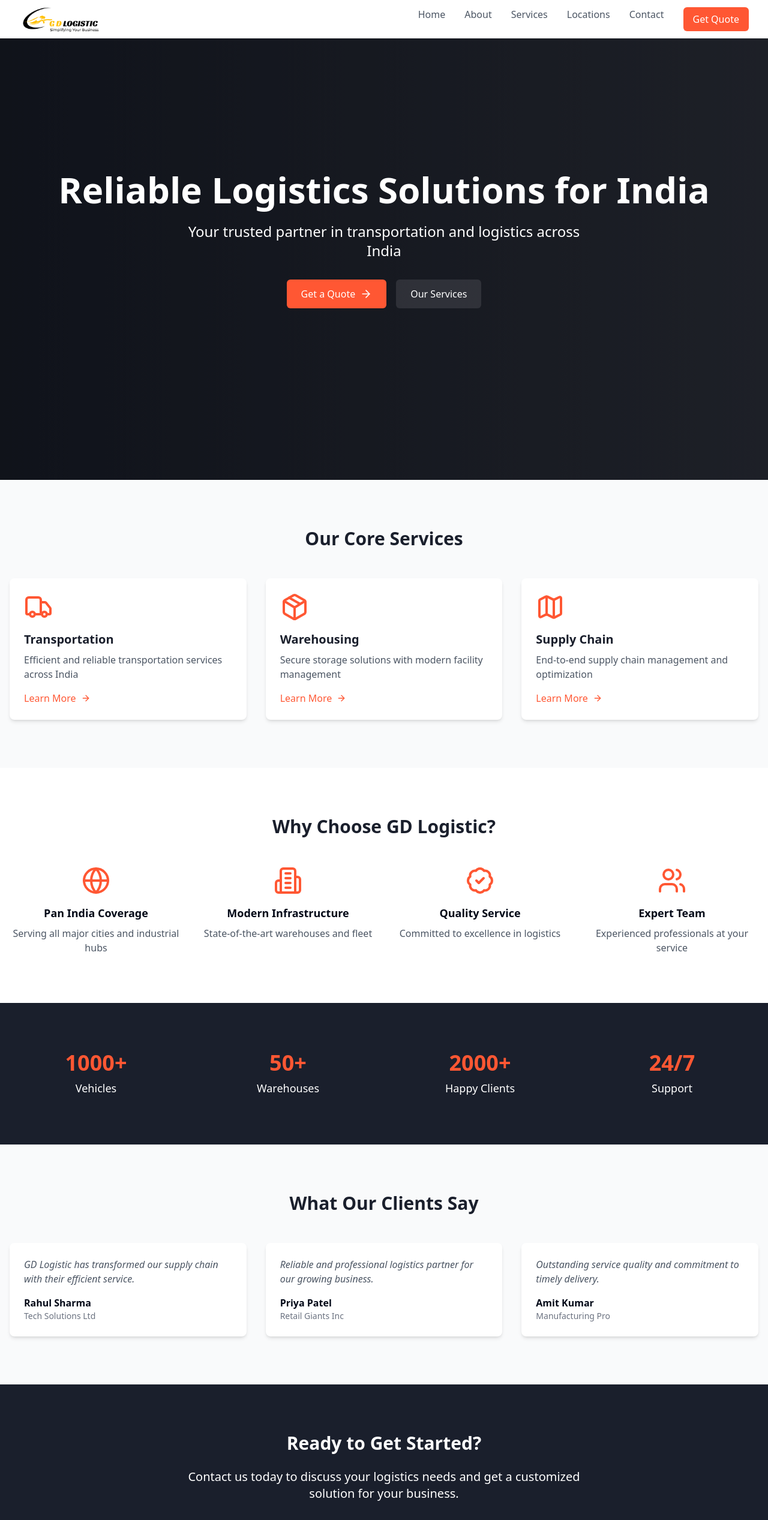
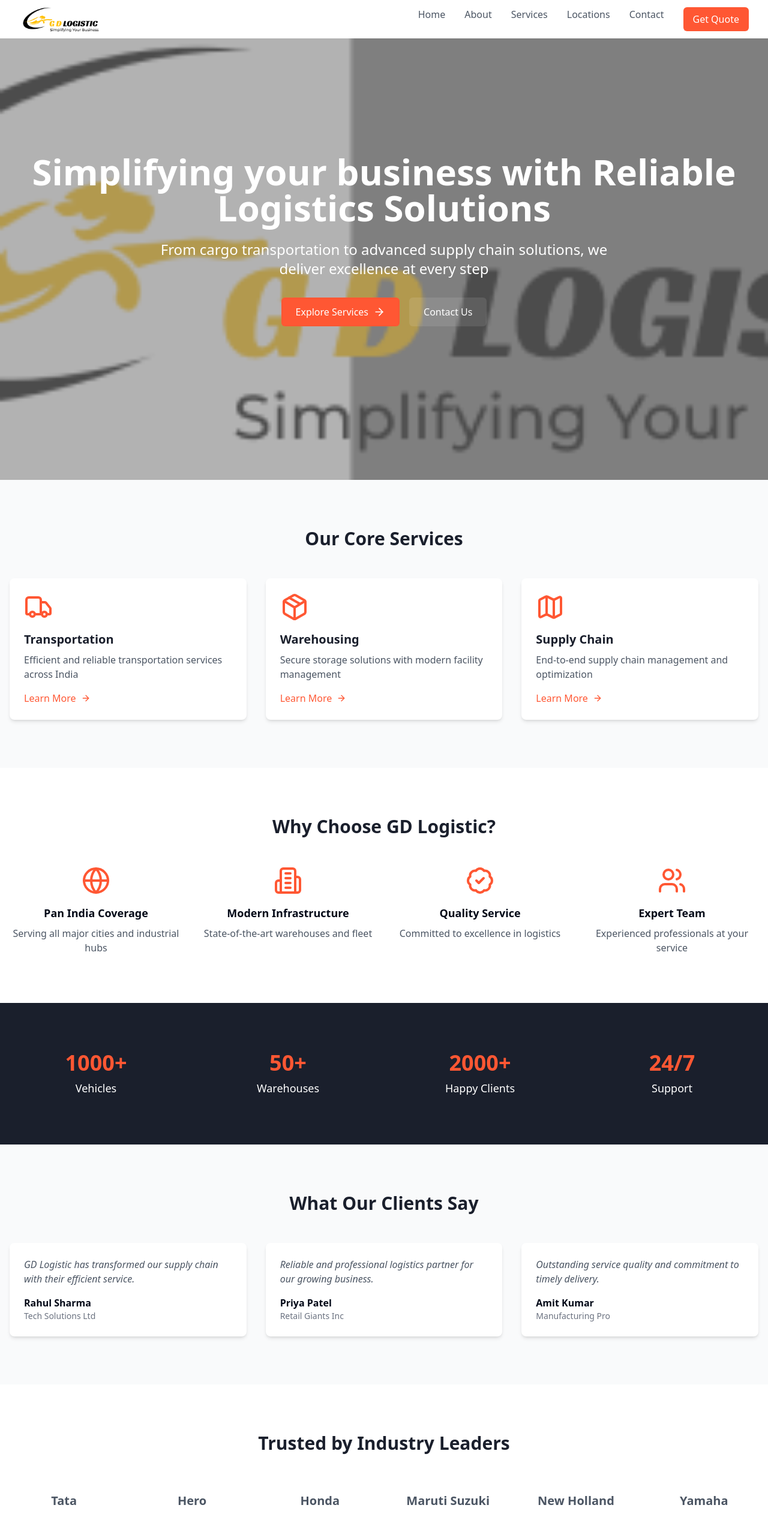
Before and after one commit to tarunlochib/gd-logistic, a React (Vite) app: page / in a window 1280 px wide. Shown: the top 2534 px of the page at 60% size. Built offline with nearby package versions, Linux system fonts and the light colour scheme.

Commit message:
Implement GD Logistic Website
This commit implements a new website for GD Logistic, including a home page, about us page, services pages, locations page, clients page, and contact us page.  The website is fully responsive and includes a sticky navigation bar.

```diff
--- a/src/pages/Index.tsx
+++ b/src/pages/Index.tsx
@@ -1,4 +1,3 @@
-
 import { Truck, Package, Map, ArrowRight, Globe, Building2, BadgeCheck, Users } from "lucide-react";
 import { Link } from "react-router-dom";
 
@@ -6,27 +5,33 @@ const Index = () => {
   return (
     <div className="min-h-screen">
       {/* Hero Section */}
-      <section className="h-screen relative flex items-center justify-center bg-gradient-to-r from-primary to-primary/90 text-white">
-        <div className="absolute inset-0 bg-black/40" />
+      <section className="h-screen relative flex items-center justify-center">
+        <div className="absolute inset-0 bg-black/50">
+          <img
+            src="/lovable-uploads/a7bed84b-d5ae-4e35-8e79-551fe25bc3cf.png"
+            alt="Logistics Background"
+            className="w-full h-full object-cover opacity-40"
+          />
+        </div>
         <div className="container relative z-10 px-4 animate-fade-up">
-          <h1 className="text-4xl md:text-6xl font-bold mb-6 text-center">
-            Reliable Logistics Solutions for India
+          <h1 className="text-4xl md:text-6xl font-bold mb-6 text-center text-white">
+            Simplifying your business with Reliable Logistics Solutions
           </h1>
-          <p className="text-xl md:text-2xl mb-8 text-center max-w-2xl mx-auto">
-            Your trusted partner in transportation and logistics across India
+          <p className="text-xl md:text-2xl mb-8 text-center max-w-3xl mx-auto text-white">
+            From cargo transportation to advanced supply chain solutions, we deliver excellence at every step
           </p>
-          <div className="flex justify-center gap-4">
+          <div className="flex justify-center gap-4 flex-wrap">
             <Link
-              to="/quote"
-              className="bg-secondary hover:bg-secondary/90 text-white px-6 py-3 rounded-md transition-all flex items-center gap-2 hover:scale-105"
+              to="/services"
+              className="bg-secondary hover:bg-secondary/90 text-white px-6 py-3 rounded-md transition-all flex items-center gap-2 hover:scale-105 animate-fade-up"
             >
-              Get a Quote <ArrowRight className="h-5 w-5" />
+              Explore Services <ArrowRight className="h-5 w-5" />
             </Link>
             <Link
-              to="/services"
-              className="bg-white/10 hover:bg-white/20 text-white px-6 py-3 rounded-md transition-all hover:scale-105"
+              to="/contact"
+              className="bg-white/10 hover:bg-white/20 text-white px-6 py-3 rounded-md transition-all hover:scale-105 animate-fade-up"
             >
-              Our Services
+              Contact Us
             </Link>
           </div>
         </div>
@@ -187,6 +192,26 @@ const Index = () => {
         </div>
       </section>
 
+      {/* Clients Section - New */}
+      <section className="py-20 bg-white">
+        <div className="container px-4">
+          <h2 className="text-3xl font-bold text-center mb-12 text-primary animate-fade-up">
+            Trusted by Industry Leaders
+          </h2>
+          <div className="grid grid-cols-2 md:grid-cols-3 lg:grid-cols-6 gap-8 items-center">
+            {["Tata", "Hero", "Honda", "Maruti Suzuki", "New Holland", "Yamaha"].map((client, index) => (
+              <div
+                key={client}
+                className="text-center p-4 animate-fade-up"
+                style={{ animationDelay: `${index * 100}ms` }}
+              >
+                <div className="text-xl font-semibold text-gray-600">{client}</div>
+              </div>
+            ))}
+          </div>
+        </div>
+      </section>
+
       {/* CTA Section */}
       <section className="py-20 bg-primary text-white">
         <div className="container px-4 text-center">
```
